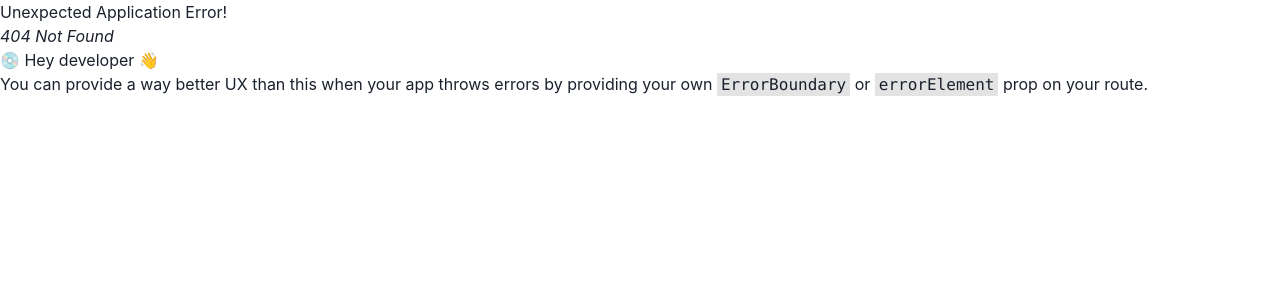
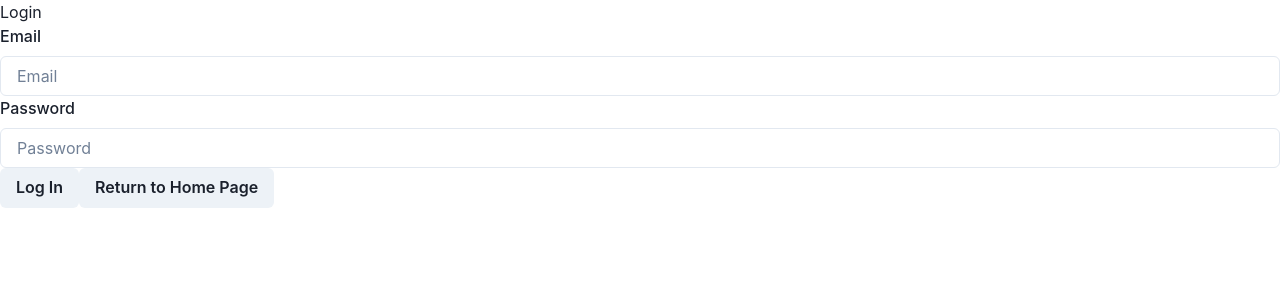
Before and after one commit to keimdm/exceed-game, a React (Vite) app in the folder client/: page /login in a window 1280 px wide. Before the commit this address had no page. Shown: the top 300 px of the page. Built offline with nearby package versions, Linux system fonts and the light colour scheme.

Commit message:
login page working

```diff
--- a/client/src/main.jsx
+++ b/client/src/main.jsx
@@ -4,12 +4,17 @@ import { ChakraProvider, theme } from "@chakra-ui/react";
 import { createBrowserRouter, RouterProvider } from "react-router-dom";
 //import SampleApi from './components/SampleApi.jsx'
 import Home from './pages/Home.jsx'
+import Login from './pages/Login.jsx'
 
 // Creates the router for the app
 const router = createBrowserRouter([
 	{
 		path: "/",
 		element: <Home />,
+	},
+	{
+		path: "/login",
+		element: <Login />,
 	},
 ]);
 
--- a/client/src/pages/Home.jsx
+++ b/client/src/pages/Home.jsx
@@ -1,24 +1,8 @@
 import { loggedIn, login, logout } from '../utils/auth';
 import { Button } from '@chakra-ui/react';
+import { Link } from "react-router-dom";
 
 function Home() {
-
-    const signIn = async () => {
-        // use test4@test.com, password as test login
-        console.log("sign in attempt");
-        const response = await fetch("/api/users/login/", {
-            method: "POST",
-            headers: {
-                "Content-Type": "application/json",
-            },
-            body: JSON.stringify({
-                "email": "test4@test.com",
-                "password": "password"
-            }),
-        });
-        const data = await response.json();
-        login(data.token);
-    }
 
     const signOut = async () => {
         logout();
@@ -26,6 +10,7 @@ function Home() {
 
     return (
       <>
+        <p>Home</p>
         {loggedIn() ? (
             <Button
                 onClick={signOut}
@@ -33,11 +18,11 @@ function Home() {
                 Log Out
             </Button>
         ) : (
-            <Button
-                onClick={signIn}
-            >
-                Log In
-            </Button>
+            <Link to={`/login`}>
+                <Button>
+                    Click here to log in
+                </Button>
+            </Link>
         )
         }
       </>
--- a/client/src/pages/Login.jsx
+++ b/client/src/pages/Login.jsx
@@ -0,0 +1,76 @@
+import { loggedIn, login } from '../utils/auth';
+import { Button, FormControl, FormLabel, Input } from '@chakra-ui/react';
+import { Link } from "react-router-dom";
+import { useState } from 'react';
+
+function Login() {
+
+    const [emailInput, setEmailInput] = useState("");
+    const [passwordInput, setPasswordInput] = useState("");
+
+    const signIn = async () => {
+        // use test4@test.com, password as test login
+        console.log("sign in attempt");
+        console.log(emailInput);
+        console.log(passwordInput);
+        const response = await fetch("/api/users/login/", {
+            method: "POST",
+            headers: {
+                "Content-Type": "application/json",
+            },
+            body: JSON.stringify({
+                "email": emailInput,
+                "password": passwordInput
+            }),
+        });
+        const data = await response.json();
+        console.log(data);
+        login(data.token);
+    }
+
+    const updateEmail = async (event) => {
+        setEmailInput(event.currentTarget.value);
+    }
+
+    const updatePassword = async (event) => {
+        setPasswordInput(event.currentTarget.value);
+    }
+
+    return (
+      <>
+        <p>Login</p>
+        {loggedIn() ? (
+            <>
+                <p>You are already logged in!</p>
+                <Link to={`/`}>
+                    <Button>
+                        Return to Home Page
+                    </Button>
+                </Link>
+            </>
+        ) : (
+            <>
+                <FormControl>
+                    <FormLabel>Email</FormLabel>
+                    <Input placeholder='Email' onChange={updateEmail}/>
+                    <FormLabel>Password</FormLabel>
+                    <Input placeholder='Password' onChange={updatePassword}/>
+                </FormControl>
+                <Button
+                    onClick={signIn}
+                >
+                    Log In
+                </Button>
+                <Link to={`/`}>
+                    <Button>
+                        Return to Home Page
+                    </Button>
+                </Link>
+            </>
+        )
+        }
+      </>
+    )
+  }
+
+  export default Login;
```
